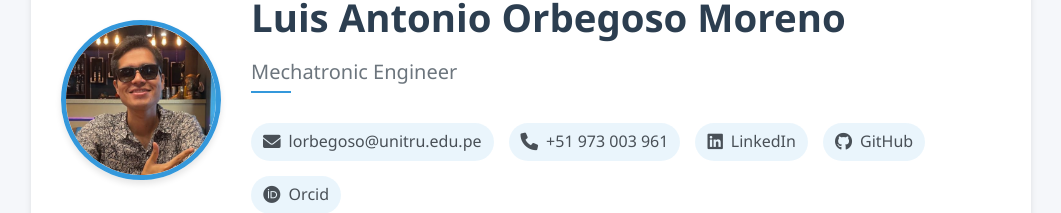
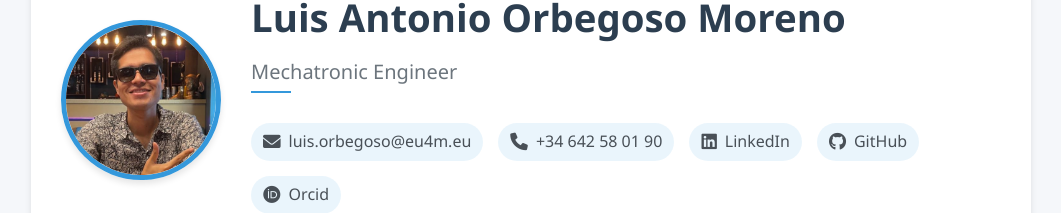
Before and after one commit to LuisAntonio1929/MyCV, a plain HTML site: page index.html in a window 1280 px wide. Shown: the part 133-346 px from the top of the page, without its empty margins (109-1170 px from the left). Drawn offline with Linux system fonts and the light colour scheme.

Commit message:
Update index.html

```diff
--- a/index.html
+++ b/index.html
@@ -20,8 +20,8 @@
                 <h1>Luis Antonio Orbegoso Moreno</h1>
                 <p>Mechatronic Engineer</p>
                 <div class="contact-info">
-                    <a href="mailto:lorbegoso@unitru.edu.pe"><i class="fas fa-envelope"></i> lorbegoso@unitru.edu.pe</a>
-                    <a href="tel:+51 973 003 961"><i class="fas fa-phone"></i> +51 973 003 961</a>
+                    <a href="mailto:luis.orbegoso@eu4m.eu"><i class="fas fa-envelope"></i> luis.orbegoso@eu4m.eu</a>
+                    <a href="tel:+51 973 003 961"><i class="fas fa-phone"></i> +34 642 58 01 90</a>
                     <a href="https://www.linkedin.com/in/luisantonioorbegosomoreno/" target="_blank"><i class="fab fa-linkedin"></i> LinkedIn</a>
                     <a href="https://github.com/LuisAntonio1929" target="_blank"><i class="fab fa-github"></i> GitHub</a>
                     <a href="https://orcid.org/0000-0002-9751-0589" target="_blank"><i class="fab fa-orcid"></i>Orcid</a>
@@ -693,7 +693,7 @@
 
         <section id="contact-form">
             <h2>Contact me!</h2>
-            <form id="emailForm" action="https://formsubmit.co/ce7e9df73599805872312b8ad4bca74a" method="POST">
+            <form id="emailForm" action="https://formsubmit.co/luis.orbegoso@eu4m.eu" method="POST">
                 <!-- Campos del formulario -->
                 <div class="form-group">
                     <label for="name">Name:</label>
```
